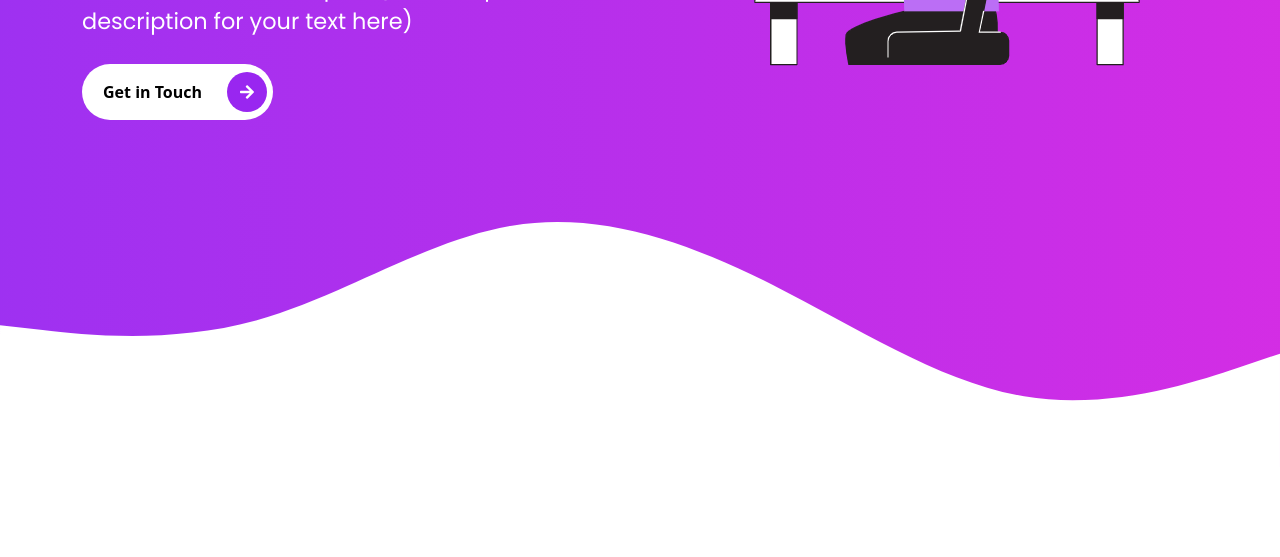
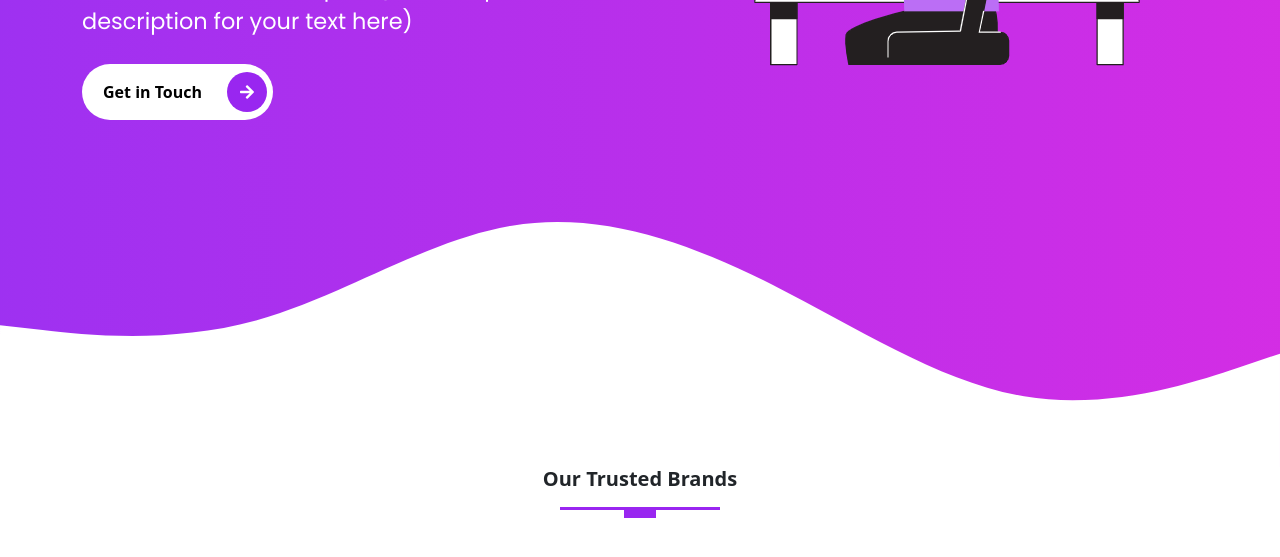
Before and after one commit to eddieash0007/bs5_sass, a website: page index.html in a window 1280 px wide. Shown: the part 477-1034 px from the top of the page. Before the commit the page ends 944 px from the top, so only its background shows below. Drawn offline with Linux system fonts and the light colour scheme.

Commit message:
Companies section heading completed

```diff
--- a/index.html
+++ b/index.html
@@ -83,6 +83,17 @@
         </div>
         <svg xmlns="http://www.w3.org/2000/svg" viewBox="0 0 1440 320"><path fill="#ffffff" fill-opacity="1" d="M0,160L48,165.3C96,171,192,181,288,154.7C384,128,480,64,576,48C672,32,768,64,864,112C960,160,1056,224,1152,240C1248,256,1344,224,1392,208L1440,192L1440,320L1392,320C1344,320,1248,320,1152,320C1056,320,960,320,864,320C768,320,672,320,576,320C480,320,384,320,288,320C192,320,96,320,48,320L0,320Z"></path></svg>
       </section>
+      <!-- END intro-section -->
+
+      <!-- Start Companies Section -->
+      <section id="companies" class="companies">
+        <div class="container">
+          <div class="row text-center">
+            <h4 class="fw-bold lead mb-3">Our Trusted Brands</h4>
+            <div class="heading-line mb-5"></div>
+          </div>
+        </div>
+      </section>
 
 
 
--- a/scss/components/_typography.scss
+++ b/scss/components/_typography.scss
@@ -23,3 +23,23 @@
         }
     }
 }
+
+// HEADING Line
+.heading-line::before{
+    content: "";
+    width: 10rem;
+    height: 0.15rem;
+    display: block;
+    margin: 0 auto;
+    background-color: $primary;
+}
+.heading-line::after{
+    content: "";
+    width: 2rem;
+    padding-top: 0.5rem;
+    height: 0.1rem;
+    display: block;
+    margin: 0 auto;
+    margin-bottom: 1rem;
+    background-color: $primary;
+}
```
Also changed, not shown: assets/css/style.css, 1 other file.
